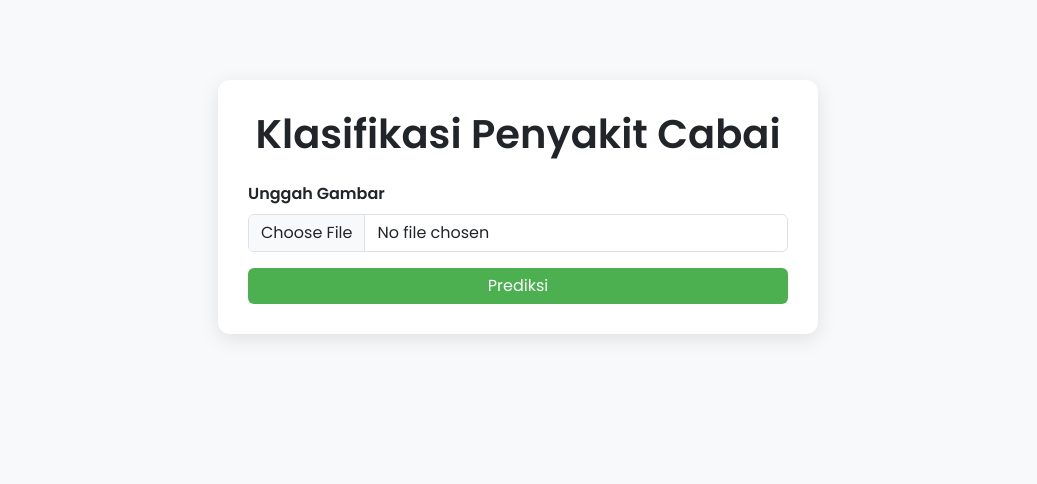
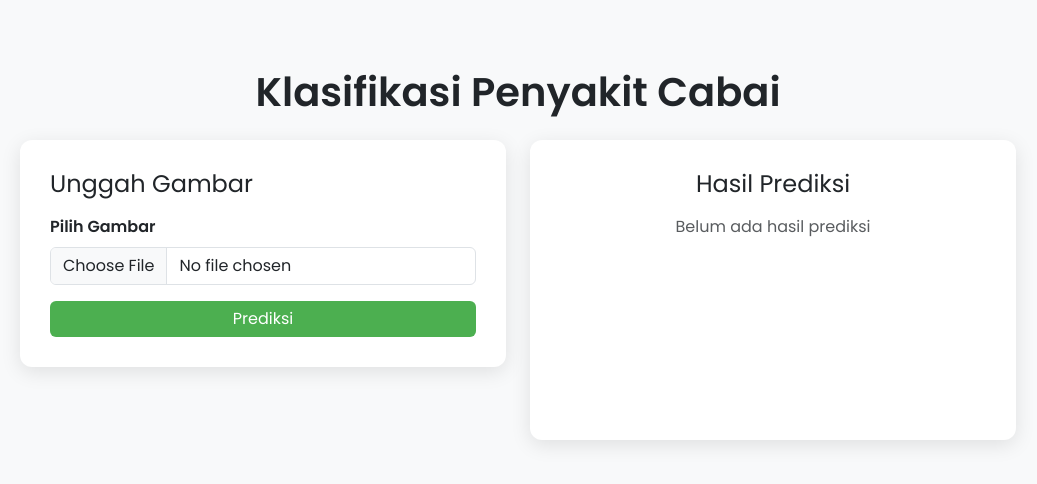
Before and after one commit to herdialfachri/SpicyClassification, a Flask app: page / in a window 1280 px wide. Shown: the top 484 px of the page, without its empty margins (122-1159 px from the left). Run offline with Flask 3, Linux system fonts and the light colour scheme.

Commit message:
last commit

```diff
--- a/app.py
+++ b/app.py
@@ -21,9 +21,9 @@ classes = ['Antraknosa', 'Busuk_Buah', 'Lalat_Buah']
 
 # Deskripsi penyakit cabai
 penyakit_cabai_descriptions = {
-    'Antraknosa': 'Antraknosa adalah penyakit cabai setengah busuk menuju busuk.',
-    'Busuk_Buah': 'Busuk Buah merupakan penyakit buah cabai dengan tingkat kebusukan 100%.',
-    'Lalat_Buah': 'Lalat Buah merupakan penyakit buah cabai yang berbentuk rongga bolong-bolong.'
+    'Antraknosa': 'Antraknosa adalah penyakit pada cabai yang disebabkan oleh jamur Colletotrichum spp.. Penyakit ini menyerang buah cabai dan menimbulkan bercak cekung berwarna coklat kehitaman. Jamur ini berkembang pesat pada kondisi lembap dan menyebabkan buah membusuk hingga rontok.',
+    'Busuk_Buah': 'Busuk cabai adalah kondisi pembusukan buah yang disebabkan oleh jamur atau bakteri, seperti Phytophthora capsici. Penyakit ini muncul terutama pada kondisi lembap, membuat buah menjadi lunak, basah, dan berwarna hitam, sehingga tidak layak konsumsi.',
+    'Lalat_Buah': 'Lalat buah merupakan hama dari jenis serangga, biasanya dari genus Bactrocera, yang meletakkan telurnya di dalam buah cabai. Setelah menetas, larva memakan daging buah dari dalam hingga buah membusuk, berlubang, dan jatuh sebelum matang.'
 }
 
 # Halaman utama
@@ -32,6 +32,7 @@ def index():
     prediction = None
     image_path = None
     description = None
+    confidence = None
 
     if request.method == 'POST':
         if 'image' not in request.files:
@@ -57,15 +58,18 @@ def index():
             img_array = np.expand_dims(img_array, axis=0)
             img_array = img_array / 255.0
 
-            # Prediksi
+            # Tambahkan di route index setelah memprediksi
             preds = model.predict(img_array)
             predicted_class = np.argmax(preds[0])
             prediction = classes[predicted_class]
 
+            # Hitung persentase prediksi
+            confidence = float(preds[0][predicted_class]) * 100  # Ubah ke persen
+
             # Ambil deskripsi penyakit
             description = penyakit_cabai_descriptions.get(prediction, "Deskripsi tidak tersedia.")
 
-    return render_template('index.html', prediction=prediction, image_path=image_path, description=description)
+    return render_template('index.html', prediction=prediction, image_path=image_path, description=description, confidence=confidence)
 
 # Jalankan server
 if __name__ == '__main__':
--- a/static/css/index.css
+++ b/static/css/index.css
@@ -1,16 +1,21 @@
-/* static/css/index.css */
-
+/* Tetap pakai gaya awalmu */
 body {
     font-family: 'Poppins', sans-serif;
     background-color: #f8f9fa;
 }
-.container {
-    max-width: 600px;
-    margin-top: 80px;
+.container-fluid {
+    padding: 20px 40px;
+}
+.custom-box {
     background-color: white;
     padding: 30px;
     border-radius: 12px;
     box-shadow: 0 5px 20px rgba(0,0,0,0.1);
+    /* Hapus height: 100% dan min-height global */
+}
+
+.prediction-box {
+    min-height: 300px; /* Biar kontainer hasil tetap tinggi walau belum ada prediksi */
 }
 .form-label {
     font-weight: 600;
@@ -27,11 +32,11 @@ h1, h2 {
     background-color: #45a049;
 }
 .preview-image {
-    width: 500px;
-    height: 350px;
-    object-fit: cover; /* Biar gambar tetap proporsional dan mengisi kotak */
-    display: block;
-    margin: 20px auto;
+    width: 450px;
+    height: 300px;
+    object-fit: cover;
     border-radius: 8px;
     box-shadow: 0 4px 12px rgba(0,0,0,0.1);
+    display: block;
+    margin: 0 auto;
 }
--- a/templates/index.html
+++ b/templates/index.html
@@ -16,28 +16,43 @@
 </head>
 <body>
 
-<div class="container">
-    <h1 class="mb-4">Klasifikasi Penyakit Cabai</h1>
+    <div class="container-fluid mt-5">
+        <h1 class="text-center mb-4">Klasifikasi Penyakit Cabai</h1>
+        <div class="row justify-content-center">
+            <!-- Kontainer Upload Gambar -->
+            <div class="col-md-5">
+                <div class="custom-box">
+                    <h4 class="mb-3">Unggah Gambar</h4>
                     <form method="POST" enctype="multipart/form-data">
                         <div class="mb-3">
-            <label for="image" class="form-label">Unggah Gambar</label>
+                            <label for="image" class="form-label">Pilih Gambar</label>
                             <input class="form-control" type="file" name="image" id="image" accept="image/*" required>
                         </div>
                         <div class="d-grid">
                             <button type="submit" class="btn btn-custom text-white">Prediksi</button>
                         </div>
                     </form>
+                </div>
+            </div>
 
+            <!-- Kontainer Hasil Prediksi -->
+            <div class="col-md-5 mt-4 mt-md-0">
+                <div class="custom-box prediction-box text-center">
+                    <h4 class="mb-3">Hasil Prediksi</h4>
                     {% if prediction %}
-        <div class="mt-4 text-center">
-            <h2>Prediksi: {{ prediction }}</h2>
-            <img src="{{ image_path }}" alt="Gambar Hewan" class="preview-image">
-            <p class="mt-3">{{ description }}</p>
-        </div>
+                        <h5 class="text-success">Prediksi: {{ prediction }}</h5>
+                        <h6>Akurasi: {{ confidence | round(2) }}%</h6>
+                        <img src="{{ image_path }}" alt="Gambar Cabai" class="preview-image mt-3">
+                        <p class="mt-2">{{ description }}</p>
+                    {% else %}
+                        <p class="text-muted">Belum ada hasil prediksi</p>
                     {% endif %}
                 </div>
+            </div>
+        </div>
+    </div>
 
-<!-- Bootstrap JS (optional, for interactive components) -->
+    <!-- Bootstrap JS -->
     <script src="https://cdn.jsdelivr.net/npm/bootstrap@5.3.3/dist/js/bootstrap.bundle.min.js"></script>
 
 </body>
```
Also changed, not shown: static/uploads/1antraknosaa.jpg (added), static/uploads/1antraknosaaa.jpg (added), static/uploads/1busukbuah.jpg (renamed from static/uploads/2busukbuah.jpg), static/uploads/1busukbuahh.jpg (added), static/uploads/1busukbuahhh.jpg (added), static/uploads/1lalatbuahhh.jpg (added), static/uploads/3lalatbuah.jpg (deleted), static/uploads/IMG_4187.jpg (added), static/uploads/IMG_4209.jpg (added), static/uploads/IMG_4338.jpg (added), static/uploads/IMG_4490.jpg (added), static/uploads/IMG_4847.jpg (added). Lines whose indentation alone changed are shown as unchanged.
